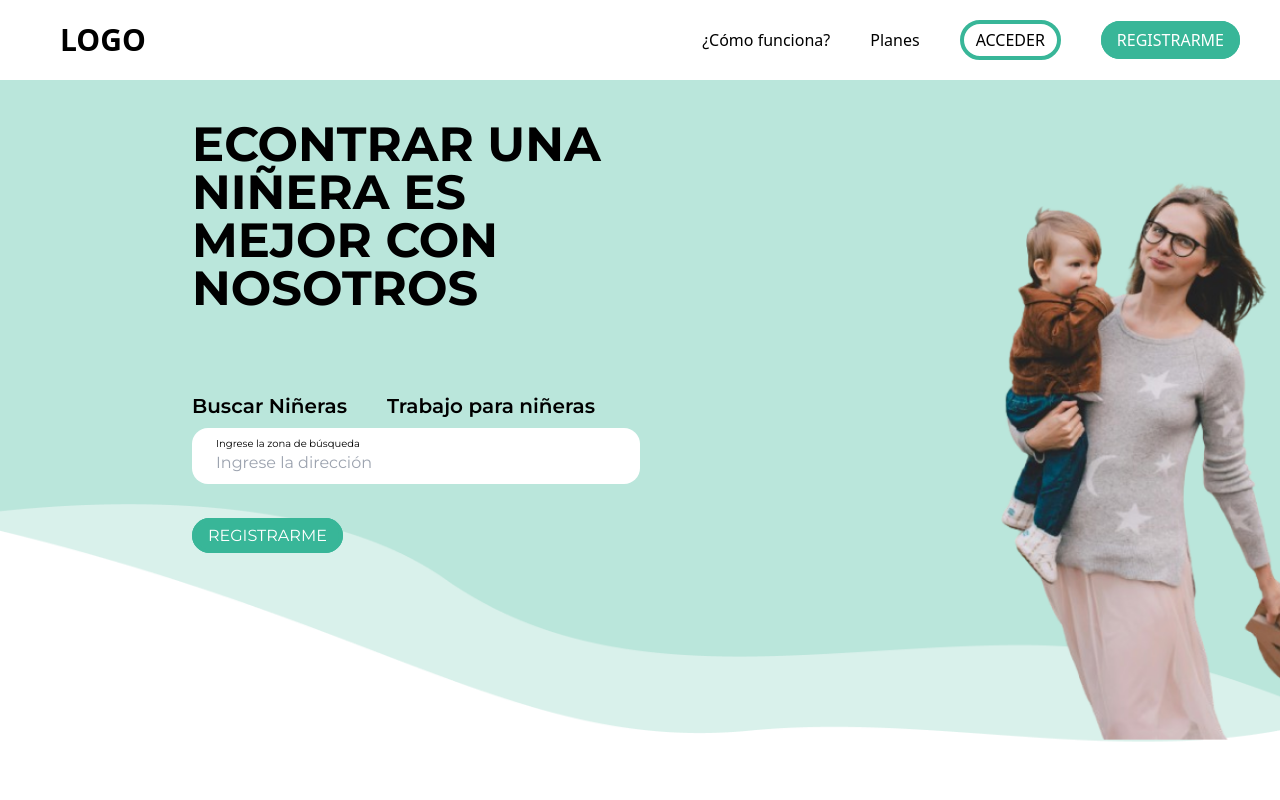
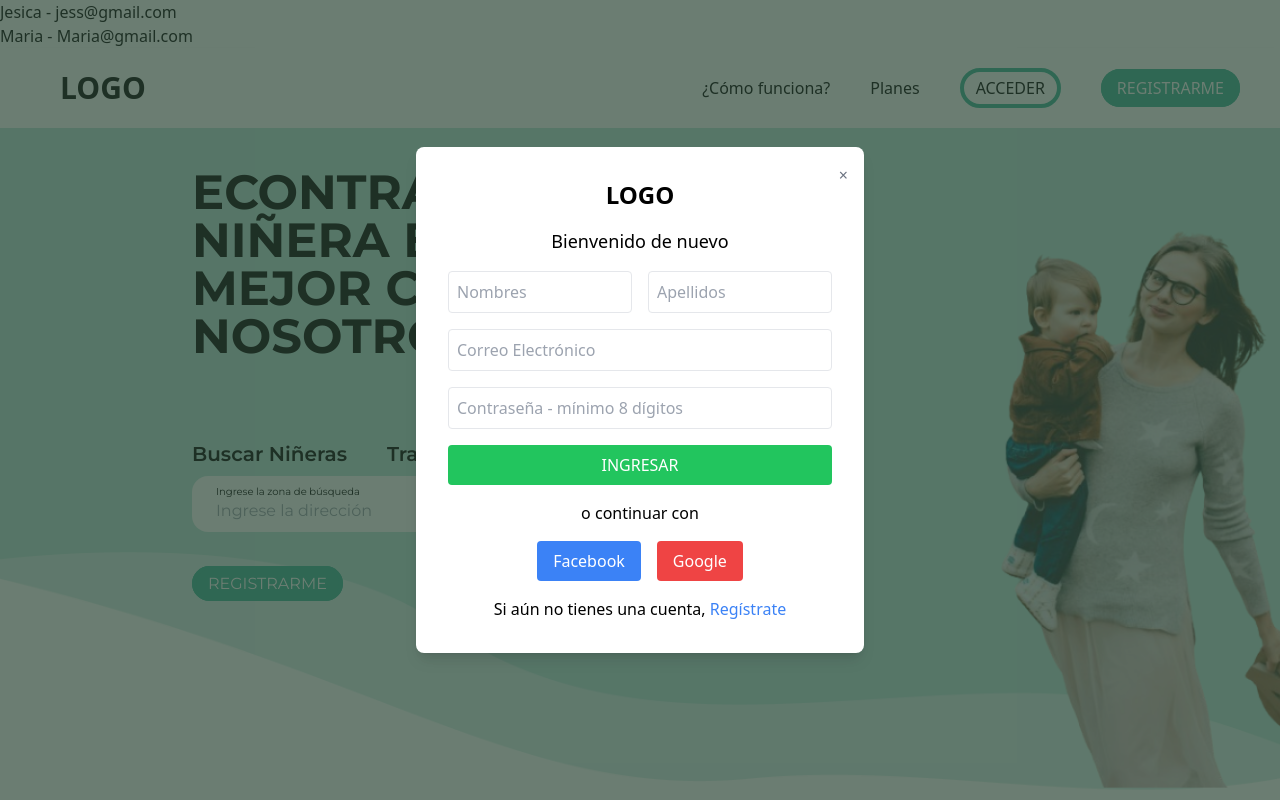
Before and after one commit to ENCAPBABYSIT/babysits, a React (Vite) app: page / in a window 1280 px wide. Both pictures are taken after a click on the button "ACCEDER". Shown: the top 800 px of the page. Built offline with nearby package versions, Linux system fonts and the light colour scheme.

Commit message:
Creación de una pequeña base de datos en json

```diff
--- a/package.json
+++ b/package.json
@@ -18,6 +18,7 @@
     "react-router-dom": "^6.24.1"
   },
   "devDependencies": {
+    "@types/node": "^20.14.11",
     "@types/react": "^18.3.3",
     "@types/react-dom": "^18.3.0",
     "@typescript-eslint/eslint-plugin": "^7.13.1",
@@ -28,7 +29,7 @@
     "eslint-plugin-react-hooks": "^4.6.2",
     "eslint-plugin-react-refresh": "^0.4.7",
     "tailwindcss": "^3.4.4",
-    "typescript": "^5.2.2",
+    "typescript": "^5.5.3",
     "vite": "^5.3.1"
   }
 }
--- /dev/null
+++ b/public/json/dbNiñeras.json
@@ -0,0 +1,16 @@
+[
+  {
+    "id": 1,
+    "name": "Jesica",
+    "lastName": "Quispe Quispe",
+    "email": "jess@gmail.com",
+    "password": "jess"
+  },
+  {
+    "id": 2,
+    "name": "Maria",
+    "lastName": "Rosales Quintana",
+    "email": "Maria@gmail.com",
+    "password": "maria"
+  }
+]
--- a/src/components/Header.tsx
+++ b/src/components/Header.tsx
@@ -3,14 +3,13 @@ import { useState } from 'react'
 
 interface ButtonProps {
   /** El texto que se mostrará dentro del botón */
-  setShowModalLogin: (showModalLogin) => void
+  showModalLogin: boolean
+  setShowModalLogin: React.Dispatch<React.SetStateAction<boolean>>;
   /** Si se puede interactuar con el botón */
 }
 
 
-const Header = ({setShowModalLogin} : ButtonProps) => {
-
-  setShowModalLogin(true);
+const Header = ({setShowModalLogin, showModalLogin} : ButtonProps) => {
 
   return (
     <header className='max-w-screen px-10 shadow-md'>
@@ -27,6 +26,7 @@ const Header = ({setShowModalLogin} : ButtonProps) => {
               <li><a href="">Planes</a></li>
               <li className='rounded-[30px] border-[4px] border-solid border-[#38B698] p-1 px-3 center'>
                 <button
+                  onClick={() => setShowModalLogin(!showModalLogin)}
                 >ACCEDER</button>
               </li>
               <li><a href=""  className='rounded-[30px] bg-[#38B698]  border-[4px] border-solid border-[#38B698] p-1 px-3 center text-white'>REGISTRARME</a></li>
--- a/src/components/modals/LogIn.tsx
+++ b/src/components/modals/LogIn.tsx
@@ -1,15 +1,90 @@
 import React from 'react'
+import { useState } from 'react';
 
+interface Buttons {
+  showModalLogin: boolean
+  setShowModalLogin: React.Dispatch<React.SetStateAction<boolean>>;
+}
 
-const LogIn = () => {
+  const LogIn = ({showModalLogin, setShowModalLogin} : Buttons) => {
 
   const [nombres, setNombres] = useState('');
   const [apellidos, setApellidos] = useState('');
   const [correo, setCorreo] = useState('');
   const [contrasena, setContrasena] = useState('');
 
+
+  if (!showModalLogin) {
+    return null; // No renderizar el modal si showModalLogin es falso
+  }
+
+  const handleClose = (e: React.MouseEvent<HTMLDivElement, MouseEvent>) => {
+    if (e.target === e.currentTarget) {
+      setShowModalLogin(false);
+    }
+  };
+
   return (
-    <div>MODAL INICIAR SESIÓN</div>
+    <div
+      className="fixed inset-0 bg-[#2c4636b2] flex items-center justify-center z-50"
+      onClick={handleClose}
+    >
+      <div className="relative bg-white p-8 rounded-lg shadow-lg max-w-md w-full text-center">
+        <button
+          className="absolute top-4 right-4 text-gray-500 hover:text-gray-700"
+          onClick={() => setShowModalLogin(false)}
+        >
+          &times;
+        </button>
+        <h1 className="text-2xl font-bold mb-4">LOGO</h1>
+        <h2 className="text-lg mb-4">Bienvenido de nuevo</h2>
+        <form className="space-y-4">
+          <div className="flex space-x-4">
+            <input
+              type="text"
+              placeholder="Nombres"
+              value={nombres}
+              onChange={(e) => setNombres(e.target.value)}
+              className="w-full p-2 border rounded"
+            />
+            <input
+              type="text"
+              placeholder="Apellidos"
+              value={apellidos}
+              onChange={(e) => setApellidos(e.target.value)}
+              className="w-full p-2 border rounded"
+            />
+          </div>
+          <div>
+            <input
+              type="email"
+              placeholder="Correo Electrónico"
+              value={correo}
+              onChange={(e) => setCorreo(e.target.value)}
+              className="w-full p-2 border rounded"
+            />
+          </div>
+          <div>
+            <input
+              type="password"
+              placeholder="Contraseña - mínimo 8 dígitos"
+              value={contrasena}
+              onChange={(e) => setContrasena(e.target.value)}
+              className="w-full p-2 border rounded"
+            />
+          </div>
+          <button type="submit" className="w-full bg-green-500 text-white py-2 rounded hover:bg-green-600">
+            INGRESAR
+          </button>
+        </form>
+        <p className="my-4">o continuar con</p>
+        <div className="flex justify-center space-x-4">
+          <button className="bg-blue-500 text-white py-2 px-4 rounded hover:bg-blue-600">Facebook</button>
+          <button className="bg-red-500 text-white py-2 px-4 rounded hover:bg-red-600">Google</button>
+        </div>
+        <p className="mt-4">Si aún no tienes una cuenta, <a href="#" className="text-blue-500">Regístrate</a></p>
+      </div>
+    </div>
   )
 }
 
--- /dev/null
+++ b/src/db/dbNiñeras.ts
@@ -0,0 +1,46 @@
+import * as dbNiñeras from './json/dbNiñeras.json';
+
+// Define interfaces to match the JSON structure
+interface User {
+  id: number;
+  name: string;
+  email: string;
+}
+
+interface Product {
+  id: number;
+  name: string;
+  price: number;
+}
+
+interface Database {
+  users: User[];
+  products: Product[];
+}
+
+// Load the JSON file
+const loadDatabase = (): Database => {
+  const data = dbNiñeras.readFileSync('/json/dbNiñeras.json', 'utf-8');
+  return JSON.parse(data);
+};
+
+// Example usage
+const db = loadDatabase();
+console.log('Users:', db.users);
+console.log('Products:', db.products);
+
+// You can add functions to manipulate the data
+const findUserById = (id: number): User | undefined => {
+  return db.users.find(user => user.id === id);
+};
+
+const findProductById = (id: number): Product | undefined => {
+  return db.products.find(product => product.id === id);
+};
+
+// Example usage of the functions
+const user = findUserById(1);
+const product = findProductById(1);
+
+console.log('User:', user);
+console.log('Product:', product);
--- a/src/layout/AppLayout.tsx
+++ b/src/layout/AppLayout.tsx
@@ -2,19 +2,48 @@ import React from 'react'
 import Header from '../components/Header'
 import Home from '../pages/Home'
 import Footer from '../components/Footer'
-import { useState } from 'react'
+import LogIn from '../components/modals/LogIn'
+import { useState, useEffect } from 'react'
+
+interface Sitter {
+  id: number;
+  name: string;
+  email: string;
+}
 
 const AppLayout = () => {
   const [showModalLogin, setShowModalLogin] = useState(false);
-  const handleChange = () => {
-     setShowModalLogin(!showModalLogin);
+  const [sitters, setSitters] = useState<Sitter[]>([]);
 
-  }
+  useEffect(() => {
+    // Cargar niñeras
+    fetch('/json/dbNiñeras.json')
+      .then(response => response.json())
+      .then(data => setSitters(data))
+      .catch(error => console.error('Error fetching users:', error));
+  }, []);
 
-  console.log(showModalLogin)
+  console.log(sitters)
+
   return (
     <>
+
+      <ul>
+        {sitters.map(sitter => (
+          <h1 key={sitter.id}>{sitter.name} - {sitter.email}</h1>
+        ))}
+      </ul>
+
+
+      {showModalLogin && (
+        <LogIn
+          showModalLogin = {showModalLogin}
+
+          setShowModalLogin={setShowModalLogin} />
+      )}
+
       <Header
+        showModalLogin = {showModalLogin}
         setShowModalLogin={setShowModalLogin}
       />
       <Home/>
--- a/src/pages/Home.tsx
+++ b/src/pages/Home.tsx
@@ -189,7 +189,6 @@ const Home = () => {
         </div>
       </div>
       </section>
-
       <section>
         <div className="bg-[#e2f4f5] p-10">
           <div className="flex">
```
Also changed, not shown: public/json/dbProductos.json (added, +12 -0 lines), src/main.tsx (+4 -3 lines), src/db/db.js (deleted), 1 other file (tests, documents, lock files or other folders).
